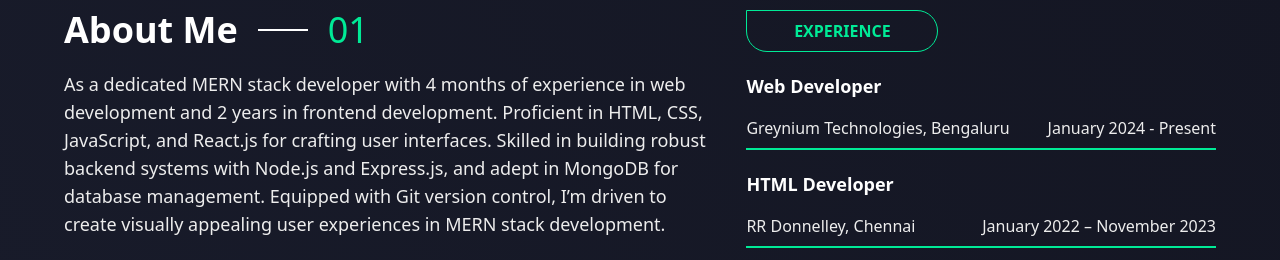
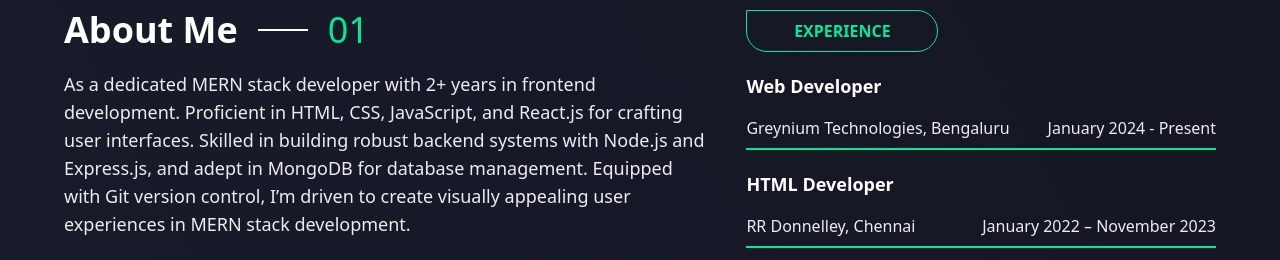
Before and after one commit to aafrinshahas/portfolio-frontend, a React (Create React App) app: page / in a window 1280 px wide. Shown: the part 682-942 px from the top of the page. Built offline with nearby package versions, Linux system fonts and the light colour scheme; the HTML template or start-up script is replaced by a standard one.

Commit message:
edit about and resume

```diff
--- a/src/About.js
+++ b/src/About.js
@@ -24,7 +24,7 @@ return(
     <div className="bar"></div>
     <p className='text-4xl text-[#00EA96]'>01</p>
     </div>
-    <p className='text-[#EDEDED] text-lg my-2'>As a dedicated MERN stack developer with 4 months of experience in web development and 2 years in frontend
+    <p className='text-[#EDEDED] text-lg my-2'>As a dedicated MERN stack developer with 2+ years in frontend
 development. Proficient in HTML, CSS, JavaScript, and React.js for crafting user interfaces. Skilled in building
 robust backend systems with Node.js and Express.js, and adept in MongoDB for database management. Equipped
 with Git version control, I’m driven to create visually appealing user experiences in MERN stack development.</p>
```
Also changed, not shown: 1 other file (tests, documents, lock files or other folders).
